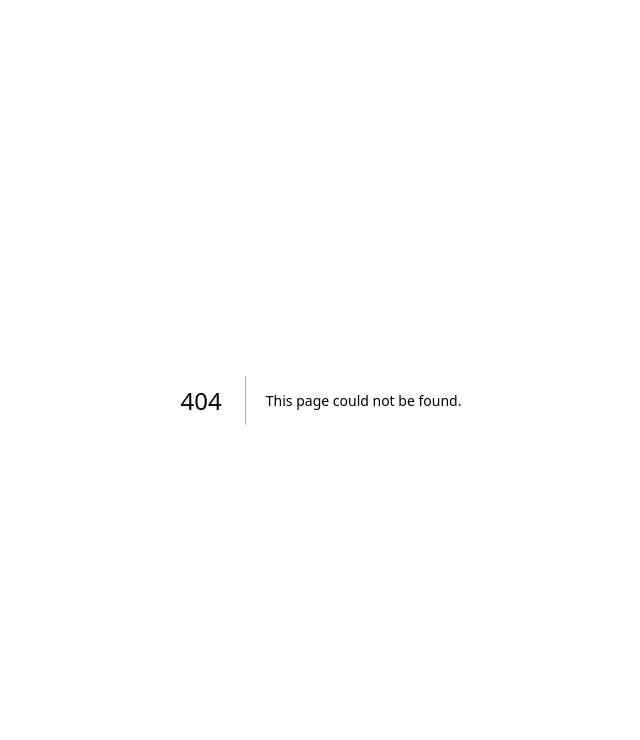
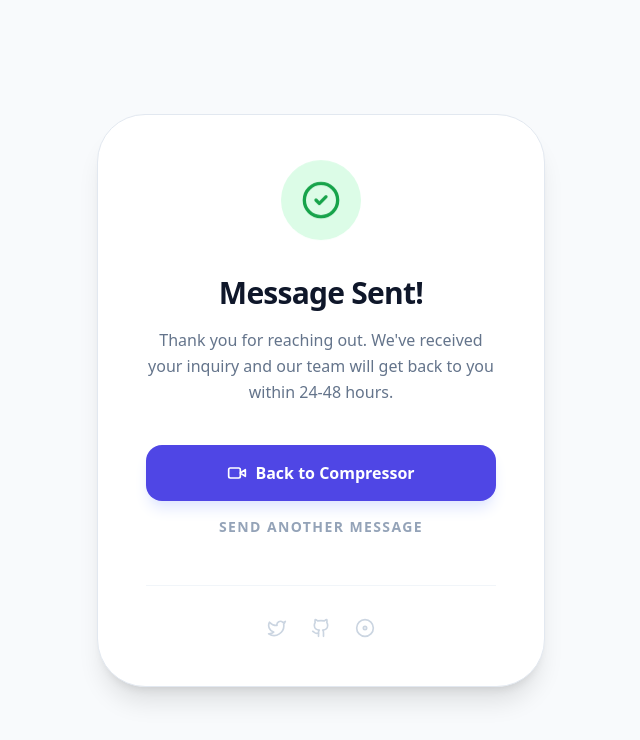
Before and after one commit to jakejmanley-collab/discord-compressor, a Next.js app: page /contact/success in a window 1280 px wide. Before the commit this address had no page. Shown: the top 740 px of the page, without its empty margins (319-959 px from the left). Built offline with nearby package versions, Linux system fonts and the light colour scheme.

Commit message:
Create page.tsx

```diff
--- /dev/null
+++ b/app/contact/success/page.tsx
@@ -0,0 +1,54 @@
+import { Metadata } from "next";
+import Link from "next/link";
+import * as Icons from "lucide-react";
+
+export const metadata: Metadata = {
+  title: "Message Sent | Discord Video Compressor",
+  description: "Thank you for reaching out. We have received your message.",
+};
+
+export default function ContactSuccessPage() {
+  return (
+    <main className="min-h-screen bg-slate-50 flex items-center justify-center py-16 px-4 font-sans">
+      <div className="max-w-md w-full bg-white p-10 md:p-12 rounded-[3rem] shadow-xl border border-slate-200 text-center">
+
+        {/* SUCCESS ICON */}
+        <div className="w-20 h-20 bg-green-100 rounded-full flex items-center justify-center mx-auto mb-8 animate-bounce">
+          <Icons.CheckCircle2 className="w-10 h-10 text-green-600" />
+        </div>
+
+        <h1 className="text-3xl font-black text-slate-900 mb-4 tracking-tight">
+          Message Sent!
+        </h1>
+
+        <p className="text-slate-500 leading-relaxed mb-10">
+          Thank you for reaching out. We've received your inquiry and our team will get back to you within 24-48 hours.
+        </p>
+
+        <div className="space-y-4">
+          <Link
+            href="/"
+            className="w-full bg-indigo-600 hover:bg-indigo-700 text-white font-bold py-4 rounded-2xl shadow-lg shadow-indigo-100 transition-all active:scale-[0.98] flex items-center justify-center gap-2"
+          >
+            <Icons.Video className="w-5 h-5" />
+            <span>Back to Compressor</span>
+          </Link>
+
+          <Link
+            href="/contact"
+            className="block text-sm font-bold text-slate-400 hover:text-indigo-600 transition-colors uppercase tracking-widest"
+          >
+            Send another message
+          </Link>
+        </div>
+
+        {/* SOCIAL LINKS / TRUST */}
+        <div className="mt-12 pt-8 border-t border-slate-100 flex justify-center gap-6 text-slate-300">
+           <Icons.Twitter className="w-5 h-5 hover:text-sky-400 cursor-pointer transition-colors" />
+           <Icons.Github className="w-5 h-5 hover:text-slate-900 cursor-pointer transition-colors" />
+           <Icons.Disc className="w-5 h-5 hover:text-indigo-500 cursor-pointer transition-colors" />
+        </div>
+      </div>
+    </main>
+  );
+}
```
